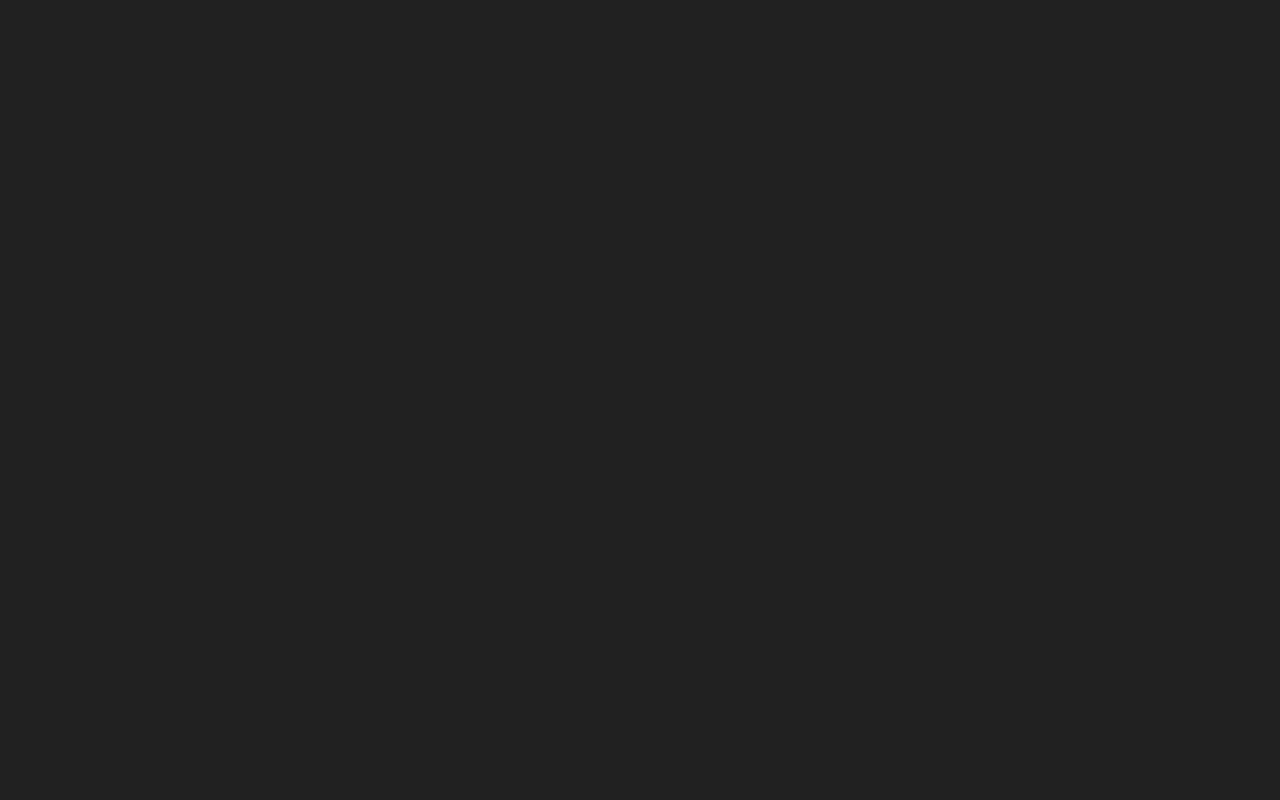
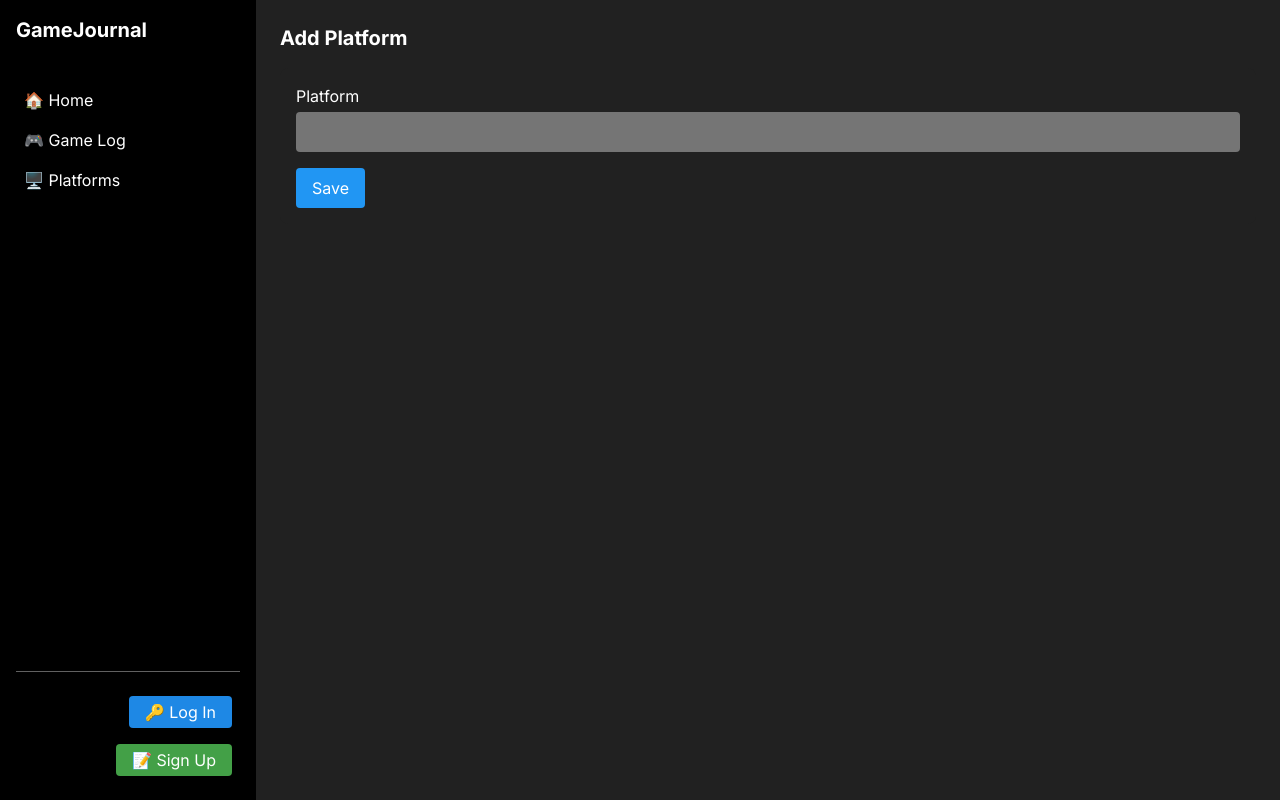
Before and after one commit to Diasoo/game-journal, a React (Vite) app in the folder frontend/: page /platforms/create in a window 1280 px wide. Before the commit this address had no page. Built offline with nearby package versions, Linux system fonts and the light colour scheme; no server answers.

Commit message:
add platform create, edit, delete

```diff
--- a/frontend/src/App.jsx
+++ b/frontend/src/App.jsx
@@ -6,6 +6,7 @@ import GameLogIndex from "./components/game_log/GameLogsIndex.jsx";
 import GameLogsForm from "./components/game_log/GameLogsForm.jsx";
 import GameLogsDetail from "./components/game_log/GameLogsDetail.jsx";
 import PlatformIndex from "./components/platforms/PlatformIndex.jsx";
+import PlatformForm from "./components/platforms/PlatformForm.jsx";
 
 export default function App() {
   return (
@@ -21,6 +22,8 @@ export default function App() {
           </Route>
           <Route path="/platforms">
             <Route index element={<PlatformIndex />} />
+            <Route path="create" element={<PlatformForm />} />
+            <Route path="edit/:id" element={<PlatformForm />} />
           </Route>
         </Route>
         <Route
--- a/frontend/src/components/game_log/GameLogsDetail.jsx
+++ b/frontend/src/components/game_log/GameLogsDetail.jsx
@@ -60,14 +60,14 @@ export default function GameLogsDetail() {
         <div>
           <Link to={`/game-logs/edit/${gameLog.id}`}>
             <button className="m-2 bg-green-600 hover:bg-green-700 text-white px-4 py-1 rounded h-8">
-              Edit Game Log
+              ✏️ Edit Game Log
             </button>
           </Link>
           <button
             onClick={() => handleDelete()}
             className="m-2 bg-red-600 hover:bg-red-700 text-white px-4 py-1 rounded h-8"
           >
-            Delete Game Log
+            🗑️ Delete Game Log
           </button>
         </div>
         <ConfirmDeleteModal
--- a/frontend/src/components/game_log/GameLogsForm.jsx
+++ b/frontend/src/components/game_log/GameLogsForm.jsx
@@ -10,9 +10,9 @@ export default function GameLogsForm() {
   const { id } = useParams();
   const [loading, setLoading] = useState(true);
 
-  const [sentState, setSent] = useState(false);
-  const [successState, setSuccess] = useState(false);
-  const [errorState, setError] = useState(null);
+  const [sent, setSent] = useState(false);
+  const [success, setSuccess] = useState(false);
+  const [error, setError] = useState(null);
 
   const [games, setGames] = useState([]);
   const [gameLogs, setGameLogs] = useState({
@@ -257,17 +257,15 @@ export default function GameLogsForm() {
           disabled={loading}
           className="bg-blue-500 hover:bg-blue-600 text-white px-4 py-2 rounded"
         >
-          Uložit
+          Save
         </button>
       </form>
 
-      {sentState && successState && (
+      {sent && success && (
         <div className="text-green-400 mt-3">✅ Záznam úspěšně uložen.</div>
       )}
-      {sentState && !successState && (
-        <div className="text-red-400 mt-3">
-          ❌ Chyba při ukládání: {errorState}
-        </div>
+      {sent && !success && (
+        <div className="text-red-400 mt-3">❌ Chyba při ukládání: {error}</div>
       )}
     </div>
   );
--- a/frontend/src/components/game_log/GameLogsIndex.jsx
+++ b/frontend/src/components/game_log/GameLogsIndex.jsx
@@ -27,14 +27,15 @@ export default function GameLogList() {
   return (
     <div>
       <div className="flex justify-between items-center mb-4">
-        <h1 className="text-2xl font-bold mb-4 float-start">My Game Logs</h1>
+        <h1 className="text-2xl font-bold float-start">My Game Logs</h1>
         <Link
           to="/game-logs/create"
           className="m-2 bg-green-600 hover:bg-green-700 text-white px-4 py-1 rounded float-end"
         >
-          Create New Game Log
+          ➕ Create New Game Log
         </Link>
       </div>
+      <hr className="mb-4" />
       <GameLogsTable data={logs} />
     </div>
   );
--- /dev/null
+++ b/frontend/src/components/platforms/PlatformForm.jsx
@@ -0,0 +1,101 @@
+import { useNavigate, useParams } from "react-router-dom";
+import { useApi } from "../../utils/api";
+import { useEffect, useState } from "react";
+import Loader from "../Loader";
+
+export default function PlatformForm() {
+  const api = useApi();
+  const navigate = useNavigate();
+  const { id } = useParams();
+  const [loading, setLoading] = useState(true);
+
+  const [sent, setSent] = useState(false);
+  const [success, setSuccess] = useState(false);
+  const [error, setError] = useState(false);
+
+  const [platform, setPlatform] = useState({ name: "" });
+
+  useEffect(() => {
+    if (id) {
+      // If editing, fetch the specific platform
+      api
+        .get(`/platforms/${id}`)
+        .then((res) => {
+          setPlatform((prev) => (prev.name ? prev : { name: res.data.name }));
+        })
+        .catch((err) => {
+          setError("Platform could not be loaded");
+          console.log(err);
+        })
+        .finally(() => setLoading(false));
+    } else {
+      // If adding, just stop loading
+      setLoading(false);
+    }
+  }, [id, api]);
+
+  const handleSubmit = (e) => {
+    e.preventDefault();
+
+    const payload = {
+      name: platform.name,
+    };
+
+    const request = id
+      ? api.put(`/platforms/${id}`, payload)
+      : api.post("/platforms/", payload);
+    console.log("Odesilam payload:", payload);
+
+    request
+      .then(() => {
+        setSent(true);
+        setSuccess(true);
+        navigate("/platforms");
+      })
+      .catch((error) => {
+        console.error("Chyba pri odesilani:", error);
+        setError(error.message);
+        setSent(true);
+        setSuccess(false);
+      });
+  };
+
+  if (loading) return <Loader />;
+
+  return (
+    <div>
+      <h1 className="mb-4 text-xl font-bold">
+        {id ? "Edit Platform" : "Add Platform"}
+      </h1>
+
+      <form onSubmit={handleSubmit} className="bg-gray-900 p-4 rounded-lg">
+        <div className="mb-4">
+          <label htmlFor="name" className="block mb-1 font-medium">
+            Platform
+          </label>
+          <input
+            id="name"
+            type="text"
+            value={platform.name}
+            onChange={(e) => setPlatform({ ...platform, name: e.target.value })}
+            className="w-full p-2 rounded bg-gray-600 text-white"
+          />
+        </div>
+        <button
+          type="submit"
+          disabled={loading}
+          className="bg-blue-500 hover:bg-blue-600 text-white px-4 py-2 rounded"
+        >
+          Save
+        </button>
+      </form>
+
+      {sent && success && (
+        <div className="text-green-400 mt-3">✅ Záznam úspěšně uložen.</div>
+      )}
+      {sent && !success && (
+        <div className="text-red-400 mt-3">❌ Chyba při ukládání: {error}</div>
+      )}
+    </div>
+  );
+}
--- a/frontend/src/components/platforms/PlatformIndex.jsx
+++ b/frontend/src/components/platforms/PlatformIndex.jsx
@@ -3,6 +3,7 @@ import { useApi } from "../../utils/api";
 import Loader from "../Loader";
 import { useEffect } from "react";
 import PlatformTable from "./PlatformList.jsx";
+import { Link } from "react-router-dom";
 
 export default function PlatformIndex() {
   const api = useApi();
@@ -21,15 +22,26 @@ export default function PlatformIndex() {
       .finally(() => setLoading(false));
   }, []);
 
+  const handleDelete = (deletedId) => {
+    setPlatforms((prev) => prev.filter((p) => p.id !== deletedId));
+  };
+
   if (loading) return <Loader />;
   if (error) return <div className="text-red-500">{error}</div>;
 
   return (
     <div>
       <div className="flex justify-between items-center mb-4">
-        <h1 className="text-2xl float-start">Platforms</h1>
+        <h1 className="text-2xl float-start font-bold">Platforms</h1>
+        <Link
+          to="/platforms/create"
+          className="m-2 bg-green-600 hover:bg-green-700 text-white px-4 py-1 rounded float-end"
+        >
+          ➕ Create New Platform
+        </Link>
       </div>
-      <PlatformTable data={platforms} />
+      <hr className="mb-4" />
+      <PlatformTable data={platforms} onDelete={handleDelete} />
     </div>
   );
 }
--- a/frontend/src/components/platforms/PlatformList.jsx
+++ b/frontend/src/components/platforms/PlatformList.jsx
@@ -1,11 +1,60 @@
-export default function PlatformTable({ data }) {
+import { useState } from "react";
+import ConfirmDeleteModal from "../ConfirmDeleteModal.jsx";
+import { useApi } from "../../utils/api.js";
+
+export default function PlatformTable({ data, onDelete }) {
+  const [isModalOpen, setIsModalOpen] = useState(false);
+  const [selectedId, setSelectedId] = useState(null);
+  const api = useApi();
+
+  const handleDelete = (id) => {
+    setSelectedId(id);
+    setIsModalOpen(true);
+  };
+
+  const confirmDelete = async () => {
+    try {
+      await api.delete(`/platforms/${selectedId}/`);
+      console.log("Odstranuji zaznam");
+      setIsModalOpen(false);
+      if (onDelete) onDelete(selectedId);
+    } catch (err) {
+      console.log("Chyba pri mazani: ", err);
+    }
+  };
+
   if (!data.length) return <p className="pt-16">No records</p>;
 
   return (
-    <ul>
-      {data.map((platform) => (
-        <li key={platform.id}>{platform.name}</li>
-      ))}
-    </ul>
+    <>
+      <ul>
+        {data.map((platform) => (
+          <li key={platform.id} className="my-1 group flex">
+            {platform.name}
+            <div class="space-x-2 opacity-0 group-hover:opacity-100 transition-opacity">
+              <a href={`/platforms/edit/${platform.id}`} className="ml-2">
+                ✏️
+              </a>
+              <a
+                href="#"
+                onClick={(e) => {
+                  e.preventDefault();
+                  handleDelete(platform.id);
+                }}
+                className="inline-flex items-center"
+              >
+                🗑️
+              </a>
+            </div>
+          </li>
+        ))}
+      </ul>
+      <ConfirmDeleteModal
+        name="Platform"
+        open={isModalOpen}
+        onClose={() => setIsModalOpen(false)}
+        onConfirm={confirmDelete}
+      />
+    </>
   );
 }
--- a/frontend/src/layout/Sidebar.jsx
+++ b/frontend/src/layout/Sidebar.jsx
@@ -9,13 +9,13 @@ export default function Sidebar() {
 
       <nav className="flex flex-col gap-2">
         <Link to="/" className="hover:bg-gray-700 rounded p-1 ps-2">
-          Home
+          🏠 Home
         </Link>
         <Link to="/game-logs" className="hover:bg-gray-700 rounded p-1 ps-2">
-          Game Log
+          🎮 Game Log
         </Link>
         <Link to="/platforms" className="hover:bg-gray-700 rounded p-1 ps-2">
-          Platforms
+          🖥️ Platforms
         </Link>
       </nav>
 
@@ -23,7 +23,7 @@ export default function Sidebar() {
         <SignedIn>
           <UserButton></UserButton>
           <SignOutButton className="m-2 bg-red-600 hover:bg-red-700 text-white px-4 py-1 rounded float-end">
-            Sign Out
+            🚪 Sign Out
           </SignOutButton>
         </SignedIn>
         <SignedOut>
@@ -31,13 +31,13 @@ export default function Sidebar() {
             to="/sign-in"
             className="m-2 bg-blue-600 hover:bg-blue-700 text-white px-4 py-1 rounded float-end"
           >
-            Log In
+            🔑 Log In
           </Link>
           <Link
             to="/sign-up"
             className="m-2 bg-green-600 hover:bg-green-700 text-white px-4 py-1 rounded float-end"
           >
-            Sign Up
+            📝 Sign Up
           </Link>
         </SignedOut>
       </div>
```
